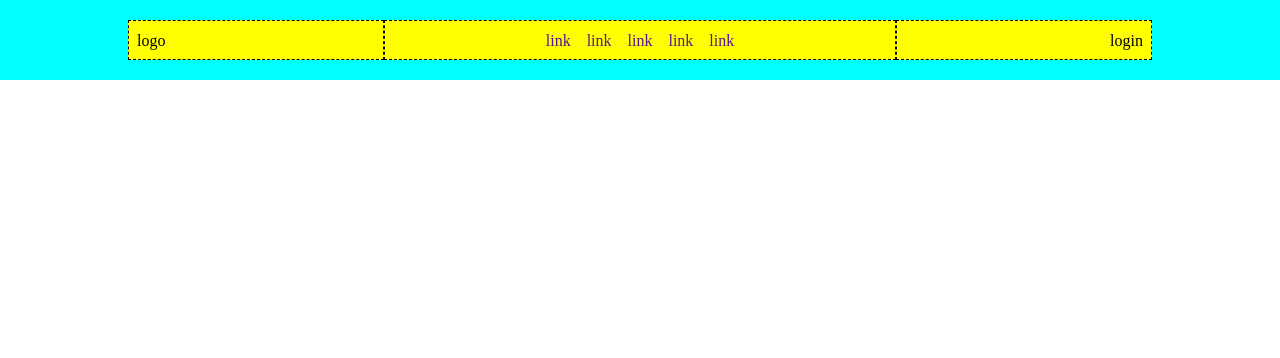
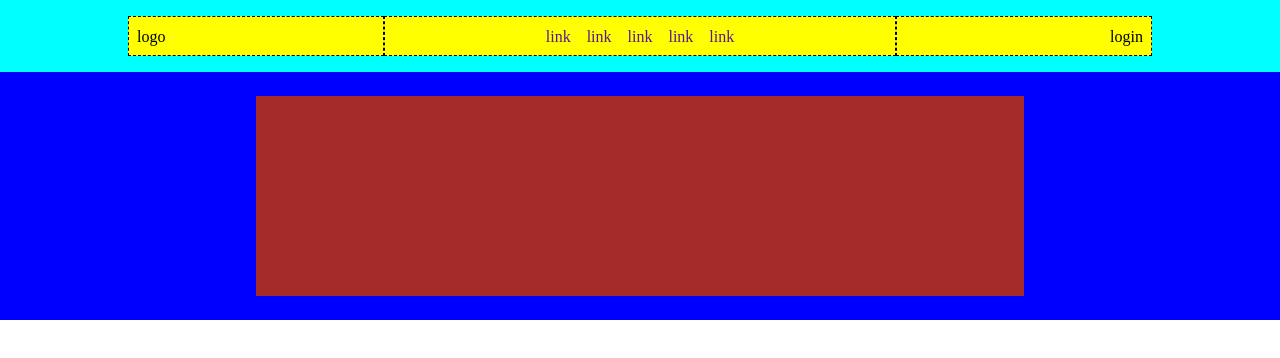
Before and after one commit to AndreaParrini/htmlcss-struttura-discord, a plain HTML site: page index.html in a window 1280 px wide. Drawn offline with Linux system fonts and the light colour scheme.

Commit message:
add section speak

```diff
--- a/css/style.css
+++ b/css/style.css
@@ -19,6 +19,15 @@
     border: 1px dashed black;
 }
 
+.debug .section_speak{
+    background-color: blue;
+}
+
+.debug .link_open_app{
+    height: 200px;
+    background-color: brown;
+}
+
 /* Utility */
 
 .col-3{
@@ -32,9 +41,8 @@
 /* Header */
 
 .site_header{
-    display: flex;
-    align-items: center;
-    height: 80px;
+    padding-top: 1rem;
+    padding-bottom: 1rem;
 }
 
 .container{
@@ -75,3 +83,16 @@ li>a{
     text-decoration: none;
     padding: 0.5rem;
 }
+
+/* Main */
+
+.section_speak{
+    width: 100%;
+    padding-top: 1.5rem;
+    padding-bottom: 1.5rem;
+}
+
+.link_open_app{
+    width: 60%;
+    margin: auto;
+}
--- a/index.html
+++ b/index.html
@@ -39,7 +39,10 @@
         </div>
     </header>
     <main>
-
+        <section class="section_speak">
+            <div class="link_open_app">
+            </div>
+        </section>
     </main>
     <footer></footer>
 </body>
```
